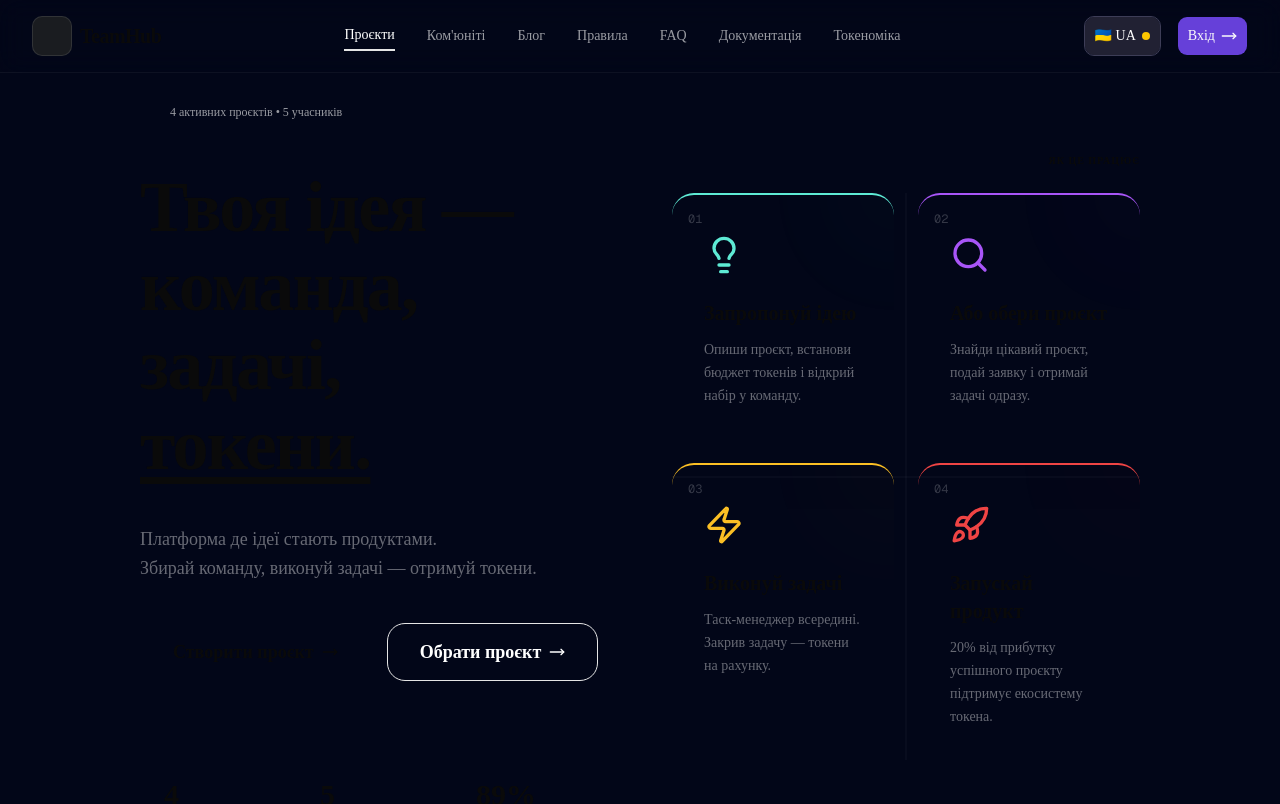
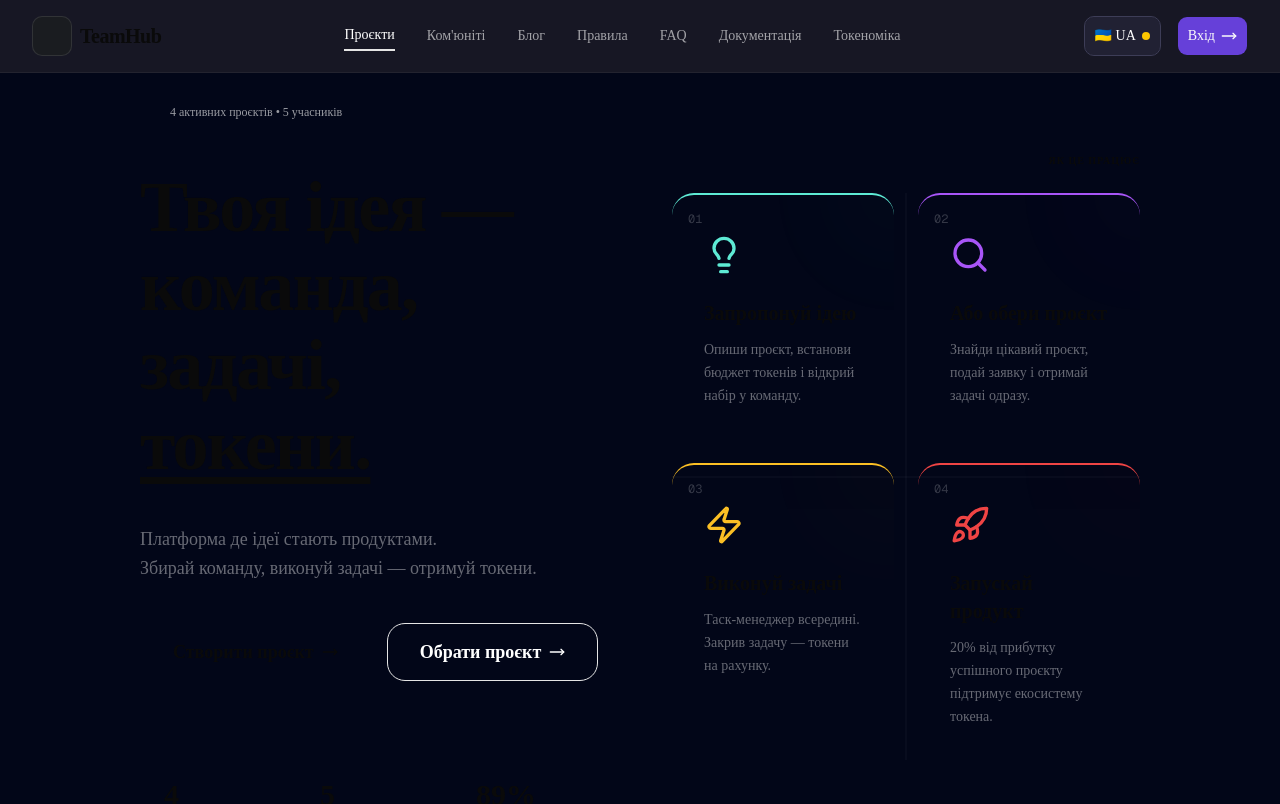
Before and after one commit to KratosHome/open-team, a Next.js app in the folder frontend/: page / in a window 1280 px wide. Shown: the top 804 px of the page. Built offline with nearby package versions, Linux system fonts and the light colour scheme.

Commit message:
update Navbar background color for improved visual consistency

```diff
--- a/frontend/src/components/navbar.tsx
+++ b/frontend/src/components/navbar.tsx
@@ -6,7 +6,7 @@ import { Button } from '@/components/ui/button';
 
 export const Navbar = () => {
   return (
-    <nav className="fixed top-0 right-0 left-0 z-50 border-b border-white/5 backdrop-blur-md">
+    <nav className="fixed top-0 right-0 left-0 z-50 border-b border-white/5 bg-[#171724] backdrop-blur-md">
       <div className="mx-auto flex max-w-[1440px] items-center justify-between px-8 py-4">
         <div className="flex items-center gap-2">
           <div className="flex h-10 w-10 items-center justify-center rounded-lg border border-white/10 bg-[#1a1c20]">
```
